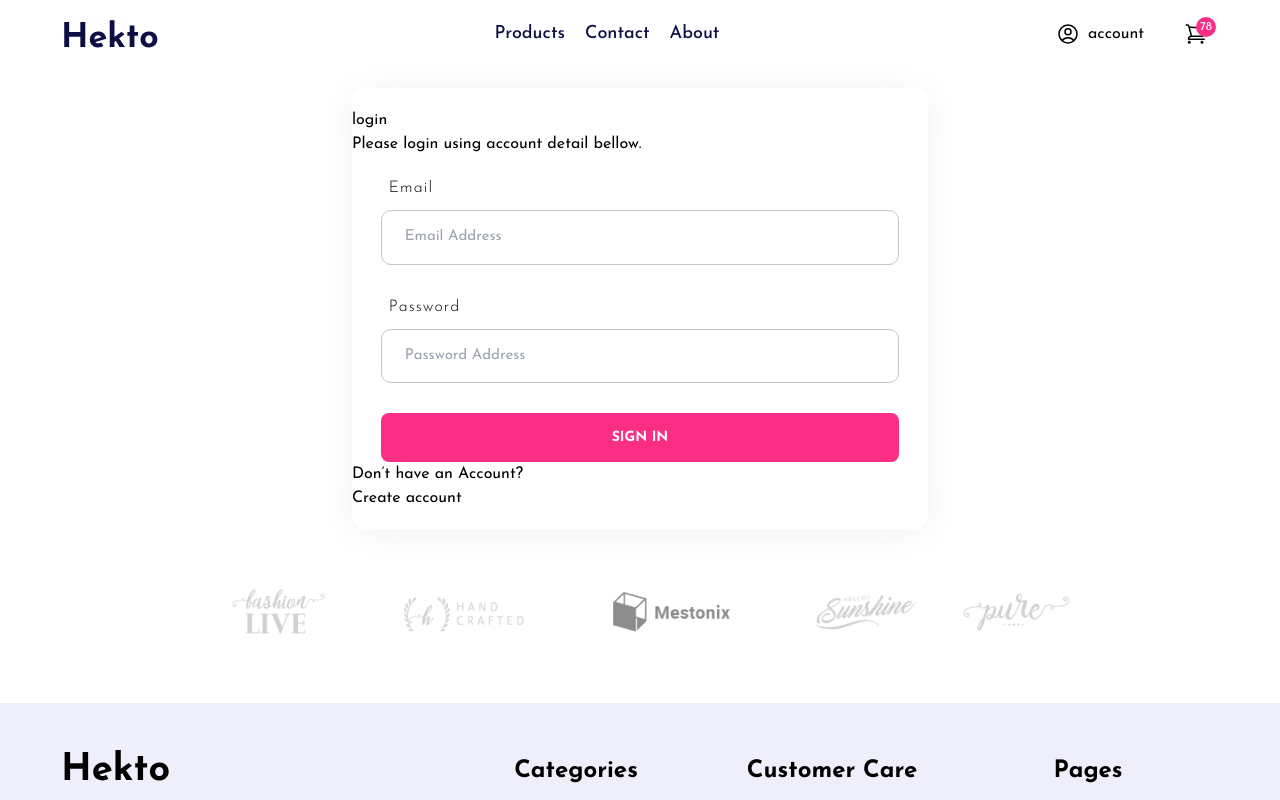
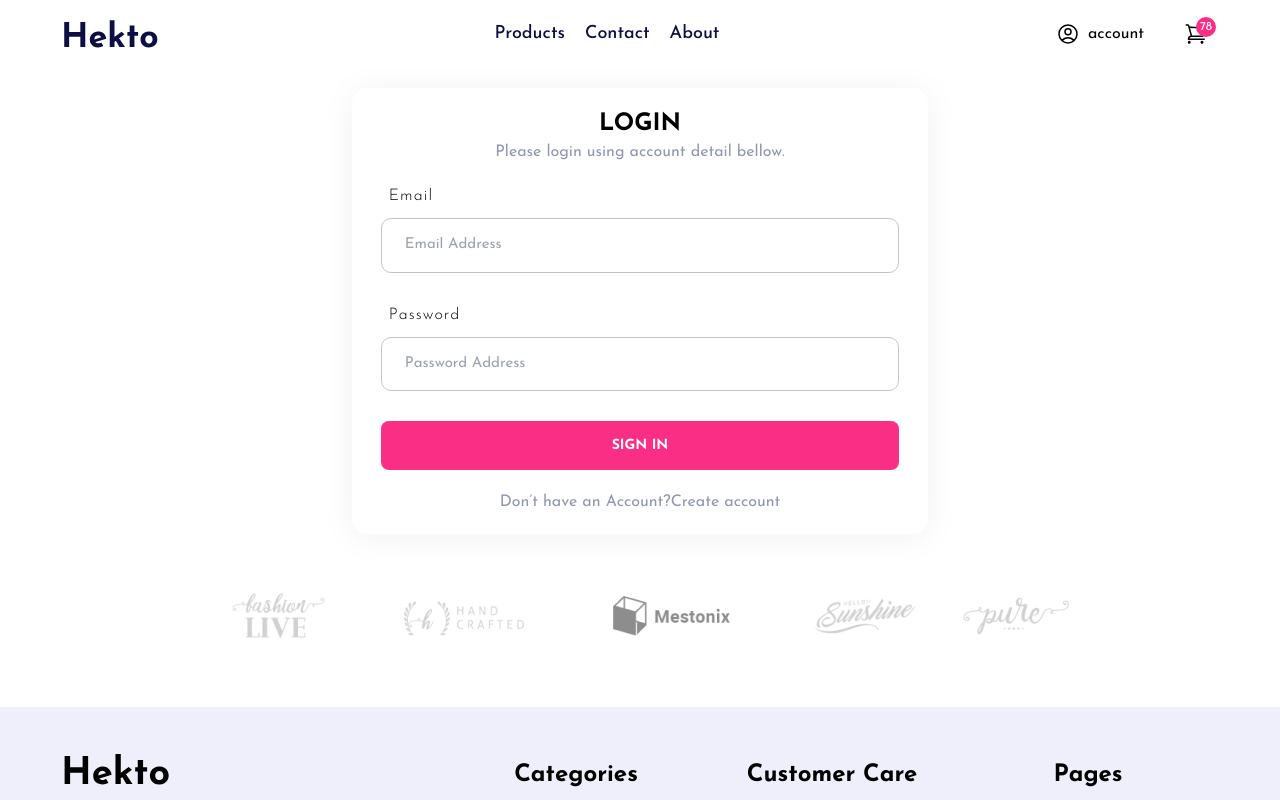
Before and after one commit to nikhea/fortuneEcommerce, a Next.js app: page /login in a window 1280 px wide. Shown: the top 800 px of the page. Built offline with nearby package versions, Linux system fonts and the light colour scheme.

Commit message:
added style for AccountForm2

```diff
--- a/components/AuthForm/AccountForm.tsx
+++ b/components/AuthForm/AccountForm.tsx
@@ -63,12 +63,12 @@ const AccountForm: FC<IAccountFormDefaultText> = (AccountFormDefaultText) => {
                 />
               </div>
               <Button isCurve primary padding uppercase full>
-                sign in
+                {AccountFormDefaultText.ButtonSign}
               </Button>
             </div>
           </form>
         </FormProvider>
-        <div className={style.TextContainer}>
+        <div className={style.TextContainerFooter}>
           <h1>{AccountFormDefaultText.altBase}</h1>
           <Link href={AccountFormDefaultText.altLink}>
             {AccountFormDefaultText.altLinkText}
--- a/components/AuthForm/style/AccountForm.module.scss
+++ b/components/AuthForm/style/AccountForm.module.scss
@@ -19,3 +19,17 @@
 .label {
   @apply capitalize tracking-[1.1px] font-light mx-2;
 }
+
+.TextContainer {
+  @apply text-center;
+  h1 {
+    @apply font-bold text-2xl uppercase;
+  }
+  p {
+    @apply text-[#9096B2];
+  }
+}
+.TextContainerFooter {
+  @apply text-center flex items-center justify-center mt-5 text-[#9096B2];
+}
+// 9096B2
```
